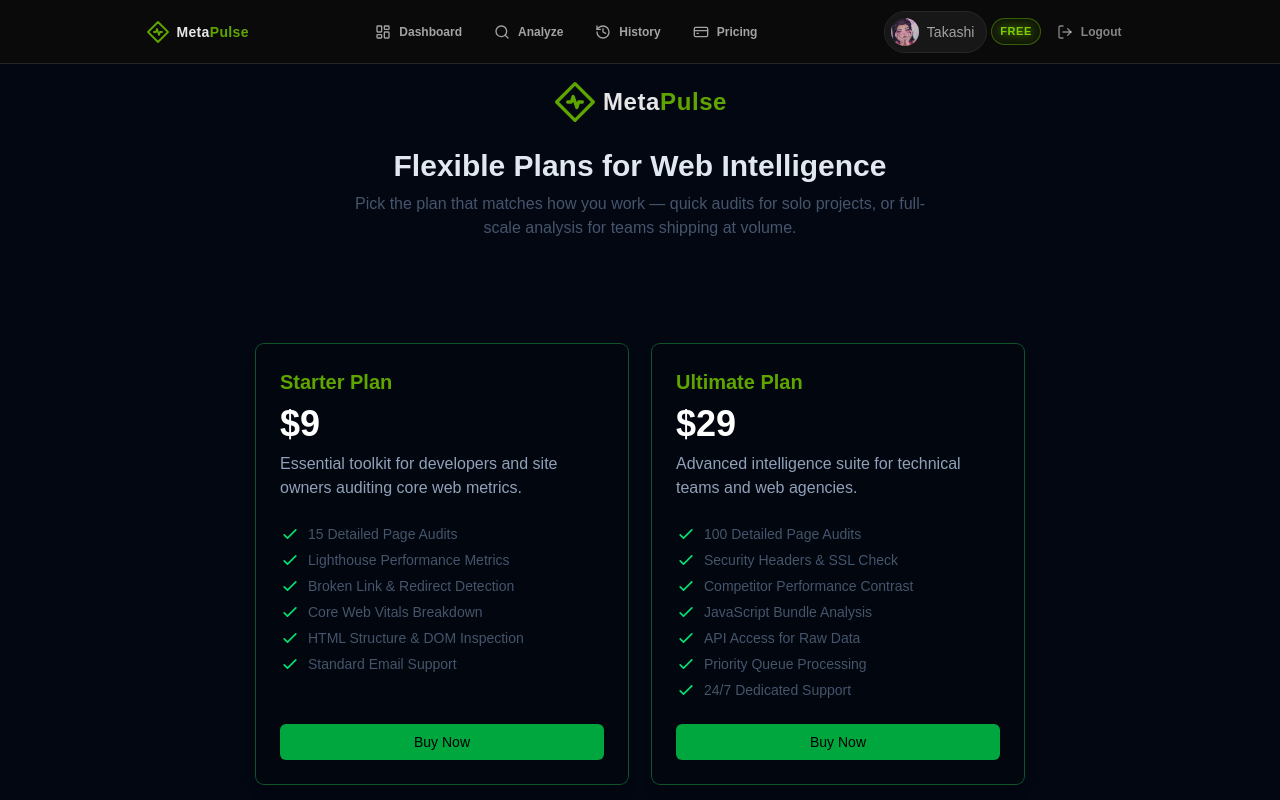
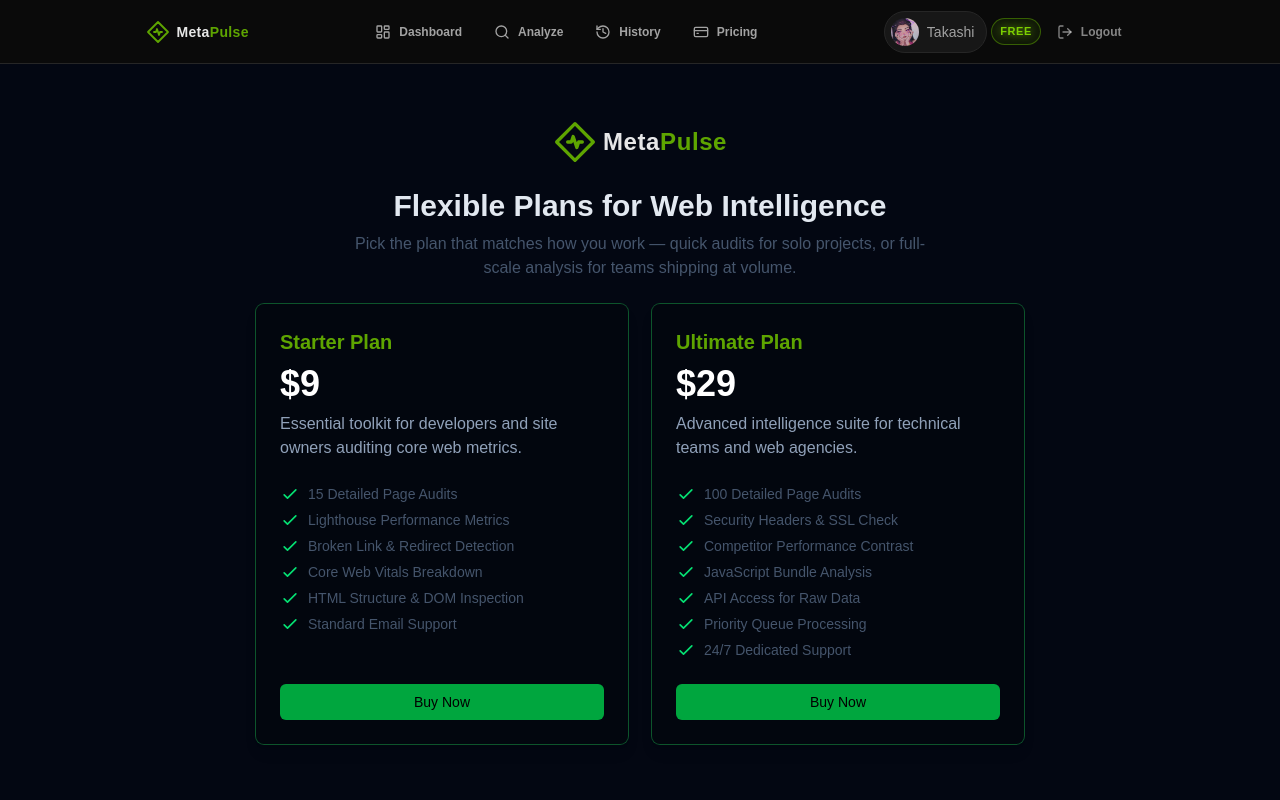
Before and after one commit to CreepaiCreeper/MetaPulse, a Next.js app: page /pricing in a window 1280 px wide. Built offline with nearby package versions, Linux system fonts and the light colour scheme.

Commit message:
fdfdfdfdf

```diff
--- a/app/pricing/page.tsx
+++ b/app/pricing/page.tsx
@@ -101,7 +101,7 @@ const Pricing = () => {
         </div>
 
         {/* pricing cards */}
-        <div className="w-full max-w-3xl mx-auto z-20 md:mt-20">
+        <div className="w-full max-w-3xl mx-auto z-20">
           <div className="grid grid-cols-1 md:grid-cols-2 gap-6 items-stretch">
             {plans.map((plan) => (
               <div
```
